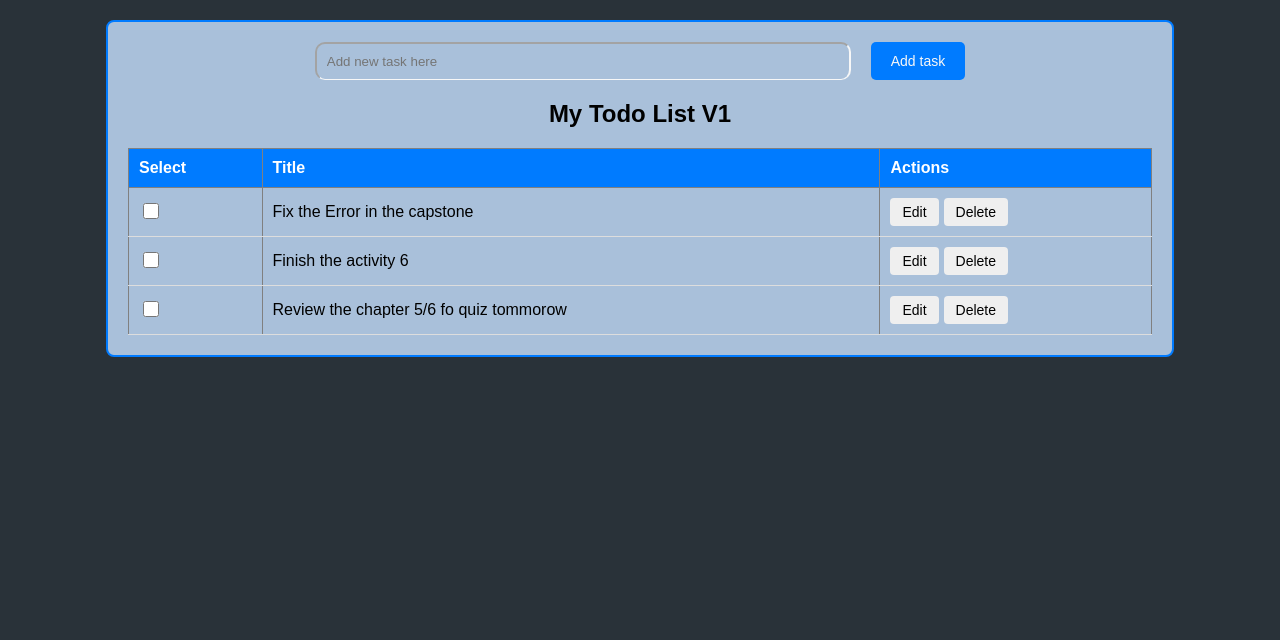
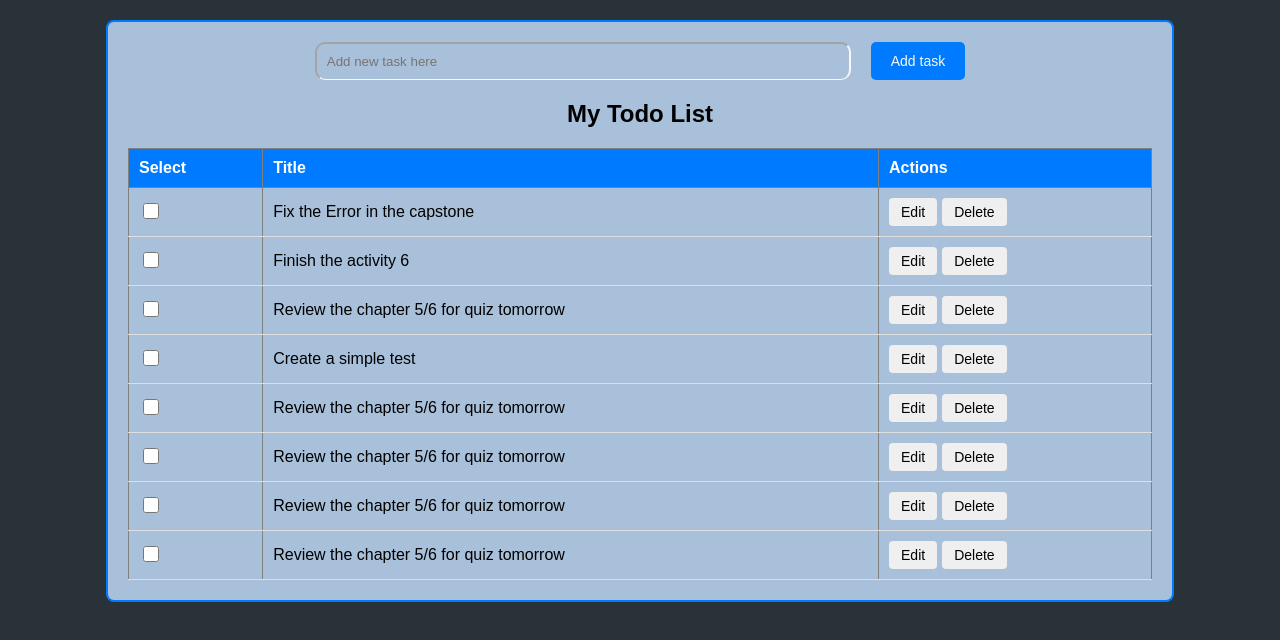
Before and after one commit to Nire1317/TodolList, a React (Vite) app: page / in a window 1280 px wide. Shown: the top 640 px of the page. Built offline with nearby package versions, Linux system fonts and the light colour scheme.

Commit message:
update delete edit

```diff
--- a/src/App.jsx
+++ b/src/App.jsx
@@ -1,19 +1,22 @@
-import { useState } from 'react'
+import { useState } from 'react';
 import './shared/style.css';
 
+const App = () => {
+    const [value, setValue] = useState("");
+    const [editValue, setEditValue] = useState("");
+    const [isEditing, setIsEditing] = useState(false);
+    const [editId, setEditId] = useState(null);
+    const [data, setData] = useState([
+        { id: 1, task: 1, title: 'Fix the Error in the capstone' },
+        { id: 2, task: 2, title: 'Finish the activity 6' },
+        { id: 3, task: 3, title: 'Review the chapter 5/6 for quiz tomorrow' },
+        { id: 4, task: 4, title: 'Create a simple test' },
+        { id: 5, task: 5, title: 'Review the chapter 5/6 for quiz tomorrow' },
+        { id: 6, task: 6, title: 'Review the chapter 5/6 for quiz tomorrow' },
+        { id: 7, task: 7, title: 'Review the chapter 5/6 for quiz tomorrow' },
+        { id: 8, task: 8, title: 'Review the chapter 5/6 for quiz tomorrow' },
 
-const App = () => {
-  // const [count, setCount] = useState(0);
-    const [value, setValue] = useState("");
-    const [data, setData] = useState([
-      {id: 1, task: 1, title :'Fix the Error in the capstone'},
-      {id: 2, task: 2, title :'Finish the activity 6'},
-      {id: 3, task: 3, title :'Review the chapter 5/6 fo quiz tommorow'}
     ]);
-
-
-    //PUSH
-    //SPREAD OPERATOR
 
     const newTask = () => {
         const newUser = {
@@ -22,25 +25,75 @@ const newTask = () => {
             title: value
         };
 
-  setData([ newUser, ...data]); // Correct way to update state in React
+        setData([newUser, ...data]); // Correct way to update state in React
+        setValue(""); // Clear the input field
+    };
+
+    const deleteTask = (id) => {
+        const updatedTasks = data.filter(item => item.id !== id); // Remove item
+        setData(updatedTasks); // ✅ Correctly update state
+        console.log(`The task with ID ${id} has been deleted`);
+    };
+
+    const handleEdit = (id) => {
+        const taskToEdit = data.find(item => item.id === id);
+        setEditValue(taskToEdit.title);
+        setIsEditing(true);
+        setEditId(id);
+    };
+
+    const saveEdit = () => {
+        const updatedTasks = data.map(item => {
+            if (item.id === editId) {
+                return { ...item, title: editValue };
+            }
+            return item;
+        });
+        setData(updatedTasks);
+        setIsEditing(false);
+        setEditId(null);
+        setEditValue("");
+    };
+
+    const cancelEdit = () => {
+        setIsEditing(false);
+        setEditId(null);
+        setEditValue("");
     };
 
     return (
         <div className="container">
-
-        <div style={{display:"flex",flexDirection:"row",gap:10,justifyContent:"center"}} >
-          <input type="text" onChange={(e)=> setValue(e.target.value)}
-          placeholder="Add new task here" className="input-bar"></input>
-          <button onClick={()=> newTask() } className="add-btn">Add task</button>
+            <div style={{ display: "flex", flexDirection: "row", gap: 10, justifyContent: "center" }}>
+                <input
+                    type="text"
+                    onChange={(e) => setValue(e.target.value)}
+                    value={value}
+                    placeholder="Add new task here"
+                    className="input-bar"
+                />
+                <button onClick={newTask} className="add-btn">Add task</button>
             </div>
 
-        <div >
-              <h2>My Todo List V1</h2>
+            {isEditing && (
+                <div style={{ display: "flex", flexDirection: "row", gap: 10, justifyContent: "center", marginTop: 20 }}>
+                    <input
+                        type="text"
+                        onChange={(e) => setEditValue(e.target.value)}
+                        value={editValue}
+                        placeholder="Edit task title"
+                        className="input-bar"
+                    />
+                    <button onClick={saveEdit} className="add-btn">Save</button>
+                    <button onClick={cancelEdit} className="add-btn">Cancel</button>
+                </div>
+            )}
+
+            <div>
+                <h2>My Todo List</h2>
                 <table border="1" style={{ width: "100%", textAlign: "left" }}>
                     <thead>
                         <tr>
                             <th>Select</th>
-
                             <th>Title</th>
                             <th>Actions</th>
                         </tr>
@@ -51,11 +104,10 @@ const newTask = () => {
                                 <td>
                                     <input type="checkbox" />
                                 </td>
-
                                 <td>{item.title}</td>
                                 <td>
                                     <button onClick={() => handleEdit(item.id)}>Edit</button>
-                        <button onClick={() => handleDelete(item.id)} style={{ marginLeft: "5px" }}>
+                                    <button onClick={() => deleteTask(item.id)} style={{ marginLeft: "5px" }}>
                                         Delete
                                     </button>
                                 </td>
@@ -64,9 +116,8 @@ const newTask = () => {
                     </tbody>
                 </table>
             </div>
-
         </div>
-  )
-}
+    );
+};
 
 export default App;
```
Lines whose indentation alone changed are shown as unchanged.
